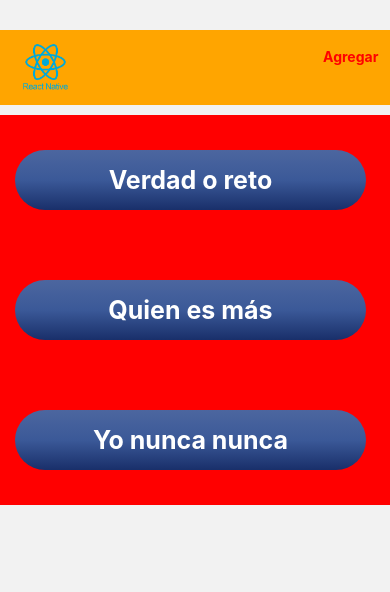
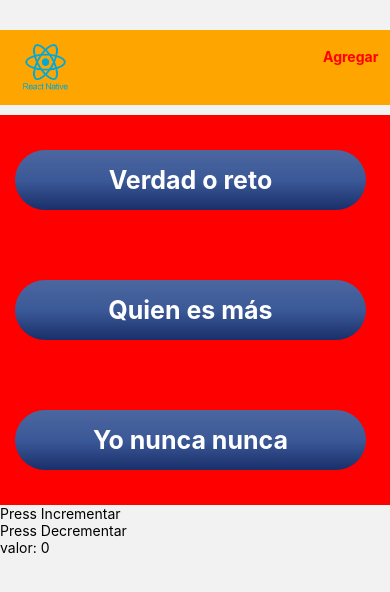
Before and after one commit to MiguelOlave/AlicoSoft, a React Native app in the folder BoozeBear/: screen /Screen_Home in a window 390 px wide. Shown: the top 592 px of the page. Built offline with nearby package versions, Linux system fonts and the light colour scheme.

Commit message:
redux store

```diff
--- a/BoozeBear/App.js
+++ b/BoozeBear/App.js
@@ -1,10 +1,17 @@
 import { View } from "react-native";
 import MainStack from "./screens/MainStack";
+import { Provider } from "react-redux";
+import { persistor, store } from './store';
+import { PersistGate } from "redux-persist/integration/react";
 
 export default function App() {
   return (
-    <View style={{ flex: 1 }}>
-      <MainStack />
-    </View>
+    <Provider store={store}>
+      <PersistGate loading={null} persistor={persistor}>
+        <View style={{ flex: 1 }}>
+          <MainStack />
+        </View>
+      </PersistGate>
+    </Provider>
   );
 }
--- a/BoozeBear/package.json
+++ b/BoozeBear/package.json
@@ -21,7 +21,11 @@
     "react-native-gesture-handler": "~2.9.0",
     "react-native-safe-area-context": "4.5.0",
     "react-native-screens": "~3.20.0",
-    "expo-navigation-bar": "~2.1.1"
+    "react-native-web": "~0.18.10",
+    "react-redux": "^8.0.5",
+    "redux-persist": "^6.0.0",
+    "@reduxjs/toolkit": "^1.9.5",
+    "@react-native-async-storage/async-storage": "^1.15.17"
   },
   "devDependencies": {
     "@babel/core": "^7.20.0"
--- a/BoozeBear/screens/Screen_Home.js
+++ b/BoozeBear/screens/Screen_Home.js
@@ -6,9 +6,21 @@ import { SafeAreaView } from 'react-native-safe-area-context'
 import { StatusBar } from 'expo-status-bar'
 import Agregar from '../Componentes/Btn_Agregar'
 import Btns_Categorias from '../Componentes/Btn_Categorias';
+import { Button } from 'react-native-web'
+import { BaseButton, RawButton } from 'react-native-gesture-handler'
+import { useDispatch, useSelector } from 'react-redux'
+import { decrement, increment } from '../store/game'
 
 
 const Screen_Home = ({ navigation }) => {
+  const value = useSelector((state) => state.game.value)
+  const dispatch = useDispatch()
+  const onPress1 = () => {
+    dispatch(increment(50))
+  }
+  const onPress2 = () => {
+    dispatch(decrement(2))
+  }
   return (
 
     <View style={{ flex: 1 }}>
@@ -26,6 +38,14 @@ const Screen_Home = ({ navigation }) => {
         <Btns_Categorias />
         <StatusBar style="auto" />
       </View>
+
+      <TouchableOpacity onPress={onPress1}  >
+        <Text>Press Incrementar</Text>
+      </TouchableOpacity>
+      <TouchableOpacity onPress={onPress2}  >
+        <Text>Press Decrementar</Text>
+      </TouchableOpacity>
+      <Text>{`valor: ${value}`}</Text>
 
     </View>
   )
--- /dev/null
+++ b/BoozeBear/store/game.js
@@ -0,0 +1,17 @@
+import { createSlice } from '@reduxjs/toolkit';
+
+const counterSlice = createSlice({
+  name: 'game',
+  initialState: { value: 0 },
+  reducers: {
+    increment: (state, action) => {
+      state.value += action.payload;
+    },
+    decrement: (state, action) => {
+      state.value -= action.payload;
+    },
+  },
+});
+
+export const { increment, decrement } = counterSlice.actions;
+export default counterSlice.reducer;
--- /dev/null
+++ b/BoozeBear/store/index.js
@@ -0,0 +1,24 @@
+import AsyncStorage from '@react-native-async-storage/async-storage';
+import { combineReducers, configureStore } from '@reduxjs/toolkit';
+import { setupListeners } from '@reduxjs/toolkit/dist/query';
+import { persistReducer, persistStore } from 'redux-persist';
+import game from './game';
+
+const persistConfig = {
+  key: 'root',
+  version: 1,
+  storage: AsyncStorage,
+};
+const reducer = combineReducers({
+  game,
+});
+
+const persistedReducer = persistReducer(persistConfig, reducer);
+
+export const store = configureStore({
+  reducer: persistedReducer,
+});
+
+setupListeners(store.dispatch);
+
+export const persistor = persistStore(store);
```
Also changed, not shown: 1 other file (tests, documents, lock files or other folders).
